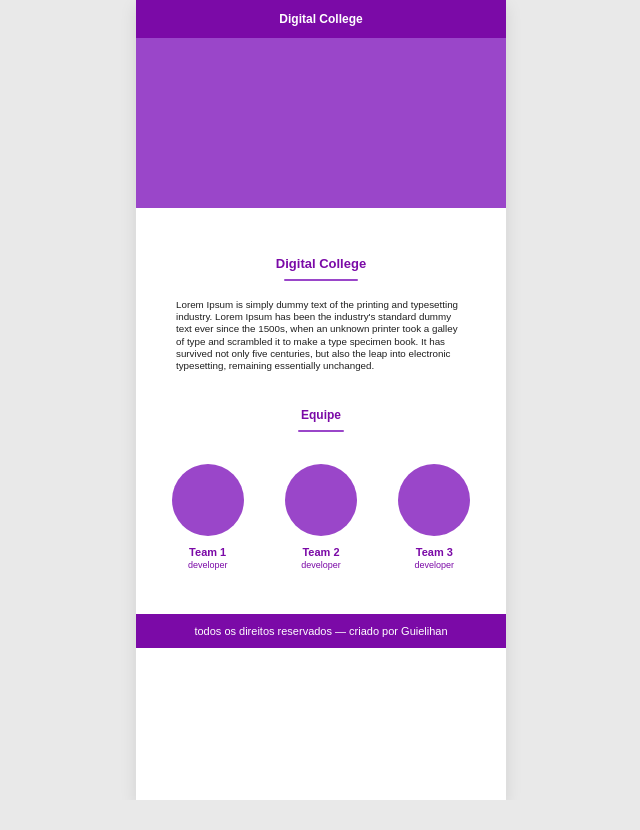
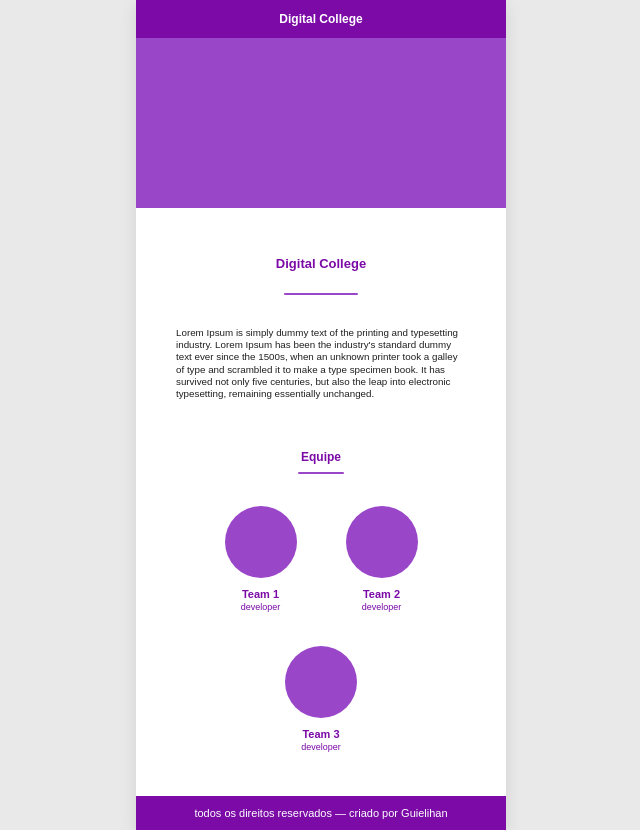
Before and after one commit to Guielihan/atividade-de-CSS, a plain HTML site: page index.html in a window 1280 px wide. Shown: the whole page, without its empty margins (319-959 px from the left). Before the commit the page ends 800 px from the top, so only its background shows below. Drawn offline with Linux system fonts and the light colour scheme.

Commit message:
feat: apply Flexbox layout improvements and add README

```diff
--- a/assets/css/styles.css
+++ b/assets/css/styles.css
@@ -24,12 +24,16 @@ body{
   min-height: 100vh;
   box-shadow: 0 6px 16px rgba(0,0,0,.10);
   overflow: hidden;
+  display: flex;
+  flex-direction: column;
 }
 
 .site-header{
   background: var(--purple-900);
   color:#fff;
-  text-align:center;
+  display:flex;
+  align-items:center;
+  justify-content:center;
   padding: 12px 10px;
   font-weight: 700;
   font-size: 12px;
@@ -47,6 +51,11 @@ body{
   padding-right: 28px;
   padding-bottom: clamp(22px, 4.5vh, 34px);
   padding-left: 28px;
+  display: flex;
+  flex-direction: column;
+  align-items: center;
+  gap: 14px;
+  flex: 1 0 auto;
 }
 
 .heading{
@@ -92,6 +101,7 @@ body{
   justify-content: center;
   gap: 26px;
   padding: 6px 0 6px;
+  flex-wrap: wrap;
 }
 
 .member{
@@ -99,6 +109,10 @@ body{
   text-align: center;
   padding: 4px 2px;
   border-radius: 14px;
+  display: flex;
+  flex-direction: column;
+  align-items: center;
+  justify-content: flex-start;
 }
 
 .avatar{
@@ -125,7 +139,9 @@ body{
 .site-footer{
   background: var(--purple-900);
   color:#fff;
-  text-align:center;
+  display:flex;
+  align-items:center;
+  justify-content:center;
   padding: 11px 8px;
   font-size: 11px;
 }
```
Also changed, not shown: 2 other files.
